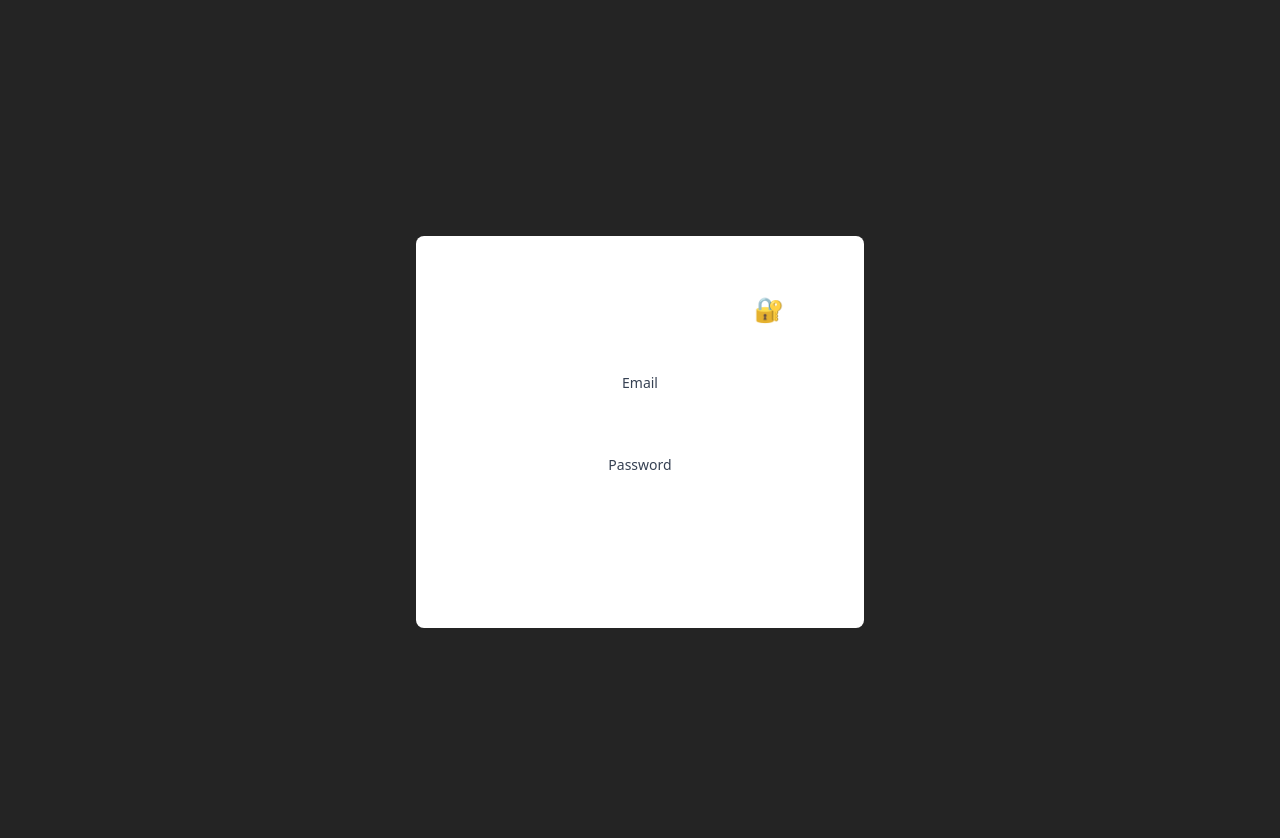
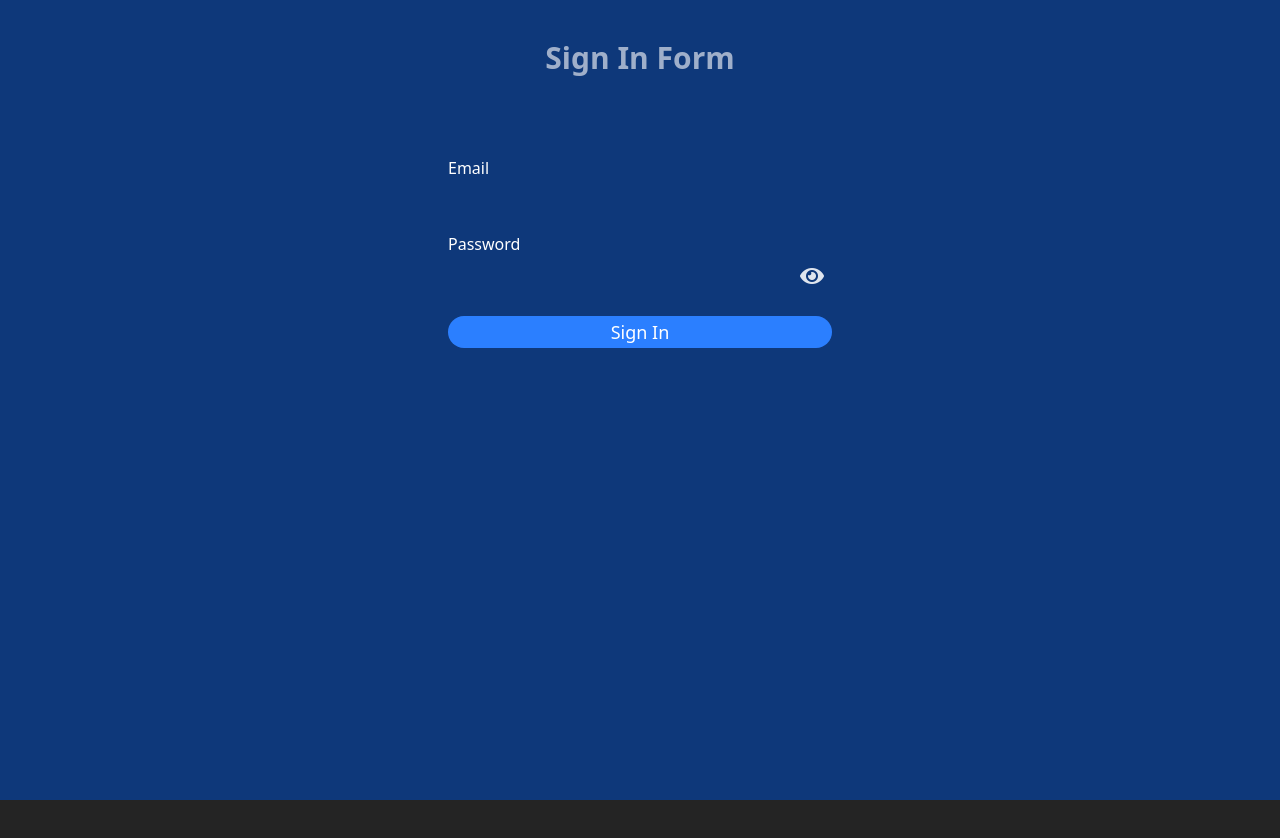
Before and after one commit to ariffikrie/Authentication-Page, a React (Vite) app in the folder authen-page/: page / in a window 1280 px wide. Shown: the top 838 px of the page. After the commit the page ends 800 px from the top, so only its background shows below. Built offline with nearby package versions, Linux system fonts and the light colour scheme.

Commit message:
login component done

```diff
--- a/authen-page/index.html
+++ b/authen-page/index.html
@@ -4,6 +4,7 @@
     <meta charset="UTF-8" />
     <link rel="icon" type="image/svg+xml" href="/vite.svg" />
     <link rel="stylesheet" href="/src/styles.css" />
+    <link rel="stylesheet" href="https://cdnjs.cloudflare.com/ajax/libs/font-awesome/5.9.0/css/all.min.css" integrity="sha512-q3eWabyZPc1XTCmF+8/LuE1ozpg5xxn7iO89yfSOd5/oKvyqLngoNGsx8jq92Y8eXJ/IRxQbEC+FGSYxtk2oiw==" crossorigin="anonymous" referrerpolicy="no-referrer"/>
     <meta name="viewport" content="width=device-width, initial-scale=1.0" />
     <title>Vite + React + TS</title>
   </head>
--- a/authen-page/package.json
+++ b/authen-page/package.json
@@ -11,8 +11,10 @@
   },
   "dependencies": {
     "@tailwindcss/vite": "^4.1.7",
+    "axios": "^1.9.0",
     "react": "^19.1.0",
     "react-dom": "^19.1.0",
+    "react-router-dom": "^7.6.0",
     "tailwindcss": "^4.1.7"
   },
   "devDependencies": {
--- a/authen-page/src/App.tsx
+++ b/authen-page/src/App.tsx
@@ -1,32 +1,9 @@
-import { useState } from 'react'
-import './App.css'
-import Login from './components/login'
+import Form from './components/Form'
 
 
-const App: React.FC = () => {
-  const [isAuthenticated, setIsAuthenticated] = useState(false)
-
-  const handleLogin = () => {
-    setIsAuthenticated(true)
-  }
-
-  const handleLogout = () => {
-    setIsAuthenticated(false)
-  }
-
+function App() {
   return (
-    <div className="App">
-      {isAuthenticated ? (
-        <div>
-          <h1>Welcome back!</h1>
-          <button onClick={handleLogout}>Logout</button>
-        </div>
-      ) : (
-        <Login onLogin={handleLogin} />
-      )}
-    </div>
+    <Form />
   )
 }
-
-
 export default App
--- /dev/null
+++ b/authen-page/src/components/Form.tsx
@@ -0,0 +1,95 @@
+import React, { useState } from "react";
+import axios, { AxiosError } from 'axios';
+
+interface ErrorResponse {
+    message: string;
+}
+
+const Form: React.FC = () => {
+    const [email, setEmail] = useState<string>("");
+    const [password, setPassword] = useState<string>("");
+    const [error, setError] = useState<string | null>(null);
+    const [showPassword, setShowPassword] = useState<boolean>(false);
+
+    const handleSubmit = async (e: React.FormEvent<HTMLFormElement>): Promise<void> => {
+        e.preventDefault();
+        setError("");
+        alert("You are Signed In");
+
+        try {
+            await axios.post(`http://localhost:5173/api/signin`, {
+                email,
+                password
+            });
+        } catch (e) {
+            const error = e as AxiosError<ErrorResponse>;
+            if (error.response?.data?.message) {
+                setError(error.response.data.message);
+            } else {
+                setError("An error occurred during sign in");
+            }
+        }
+    };
+
+    const toggleShowPassword = (): void => {
+        setShowPassword(!showPassword);
+    };
+
+    return (
+        <div className="bg-[#0e387a] h-screen mx-auto">
+            <h1 className='text-center text-3xl text-[#9fafca] hover:text-[#b8df10] font-extrabold pt-10 pb-10'>
+                Sign In Form
+            </h1>
+            {error ? (
+                <div className="text-red-500 text-center mb-4">{error}</div>
+            ) : (
+                ''
+            )}
+            <form className="max-w-sm mx-auto w-full" onSubmit={handleSubmit}>
+                <div className="flex flex-col pt-10">
+                    <label htmlFor="email" className="text-white">Email</label>
+                    <input
+                        type="email"
+                        id="email"
+                        className="border-none mb-3 rounded-md p-2"
+                        onChange={(e: React.ChangeEvent<HTMLInputElement>) => setEmail(e.target.value)}
+                        value={email}
+                        required
+                    />
+
+                    <label htmlFor="password" className="text-white">Password</label>
+                    <div className="relative">
+                        <input
+                            type={showPassword ? "text" : "password"}
+                            id="password"
+                            className="rounded-md border-none pr-12 p-2 w-full"
+                            onChange={(e: React.ChangeEvent<HTMLInputElement>) => setPassword(e.target.value)}
+                            value={password}
+                            required
+                        />
+                        <button
+                            type="button"
+                            className="absolute inset-y-0 right-0 pr-2 flex items-center"
+                            onClick={toggleShowPassword}
+                        >
+                            {showPassword ? (
+                                <i className="fas fa-eye-slash fa-lg"></i>
+                            ) : (
+                                <i className="fas fa-eye fa-lg"></i>
+                            )}
+                        </button>
+                    </div>
+
+                    <button
+                        type="submit"
+                        className="rounded-full text-lg leading-4 font-medium bg-blue-500 hover:bg-sky-700 h-8 mt-5 text-white"
+                    >
+                        Sign In
+                    </button>
+                </div>
+            </form>
+        </div>
+    );
+};
+
+export default Form;
--- a/authen-page/src/components/FormElements/Button.tsx
+++ /dev/null
@@ -1,47 +0,0 @@
-import React from 'react';
-
-interface ButtonProps {
-    type?: 'submit' | 'button' | 'reset';
-    onClick?: () => void;
-    disabled?: boolean;
-    className?: string;
-    children: React.ReactNode;
-}
-
-export const PrimaryButton: React.FC<ButtonProps> = ({
-    type = 'button',
-    onClick,
-    disabled = false,
-    className = '',
-    children,
-}) => {
-    return (
-        <button
-            type={type}
-            onClick={onClick}
-            disabled={disabled}
-            className={`bg-primary hover:bg-primaryDark py-2 px-6 text-white rounded border border-primary focus:outline-none focus:border-primaryDark transition duration-150 ease-in-out ${className}`}
-        >
-            {children}
-        </button>
-    );
-};
-
-export const SecondaryButton: React.FC<ButtonProps> = ({
-    type = 'button',
-    onClick,
-    disabled = false,
-    className = '',
-    children,
-}) => {
-    return (
-        <button
-            type={type}
-            onClick={onClick}
-            disabled={disabled}
-            className={`bg-white hover:bg-gray-100 py-2 px-6 text-primary rounded border border-gray-300 focus:outline-none focus:border-primary transition duration-150 ease-in-out ${className}`}
-        >
-            {children}
-        </button>
-    );
-};
--- a/authen-page/src/components/FormElements/Input.tsx
+++ /dev/null
@@ -1,50 +0,0 @@
-import React from 'react';
-
-interface InputProps {
-    id: string;
-    label: string;
-    type?: string;
-    placeholder?: string;
-    value?: string;
-    onChange?: (e: React.ChangeEvent<HTMLInputElement>) => void;
-    required?: boolean;
-    error?: string;
-}
-
-const Input: React.FC<InputProps> = ({
-    id,
-    label,
-    type = 'text',
-    placeholder,
-    value,
-    onChange,
-    required = false,
-    error,
-}) => {
-    return (
-        <div className="mb-4">
-            <label
-                htmlFor={id}
-                className="block text-sm font-medium text-gray-700 mb-1"
-            >
-                {label}
-                {required && <span className="text-red-500 ml-1">*</span>}
-            </label>
-            <input
-                id={id}
-                name={id}
-                type={type}
-                placeholder={placeholder}
-                value={value}
-                onChange={onChange}
-                required={required}
-                className="w-full p-2 text-primary border rounded-md outline-none text-sm transition duration-150 ease-in-out mb-1"
-            />
-            {error && (
-                <p className="text-xs text-red-500">{error}</p>
-            )}
-        </div>
-    );
-};
-
-export default Input;
--- a/authen-page/src/components/login.tsx
+++ /dev/null
@@ -1,54 +0,0 @@
-import React from 'react';
-import { PrimaryButton } from './FormElements/Button';
-import Input from './FormElements/Input';
-
-interface LoginProps {
-    onLogin: () => void;
-}
-
-const Login: React.FC<LoginProps> = ({ onLogin }) => {
-    const handleFormSubmit = (e: React.FormEvent<HTMLFormElement>) => {
-        e.preventDefault();
-
-        const email = (e.currentTarget.elements.namedItem('email') as HTMLInputElement)?.value;
-        const password = (e.currentTarget.elements.namedItem('password') as HTMLInputElement)?.value;
-
-        console.log(email, password);
-
-        // Call the onLogin function passed as prop
-        onLogin();
-    };
-
-    return (
-        <div className="h-screen flex bg-gray-bg1">
-            <div className="w-full max-w-md m-auto bg-white rounded-lg border border-primaryBorder shadow-default py-10 px-16">
-                <h1 className="text-2xl font-medium text-primary mt-4 mb-12 text-center">
-                    Log in to your account 🔐
-                </h1>
-
-                <form onSubmit={handleFormSubmit}>
-                    <Input
-                        id="email"
-                        label="Email"
-                        type="email"
-                        placeholder="Your Email"
-                    />
-                    <Input
-                        id="password"
-                        label="Password"
-                        type="password"
-                        placeholder="Your Password"
-                    />
-
-                    <div className="flex justify-center items-center mt-6">
-                        <PrimaryButton type="submit">
-                            Continue with Email
-                        </PrimaryButton>
-                    </div>
-                </form>
-            </div>
-        </div>
-    );
-};
-
-export default Login;
```
Also changed, not shown: 1 other file (tests, documents, lock files or other folders).
